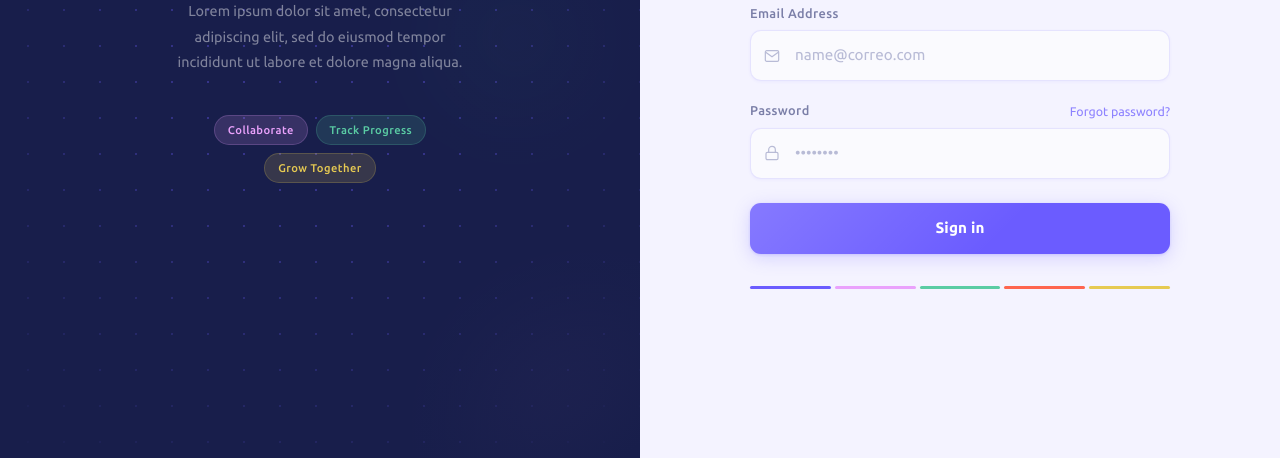
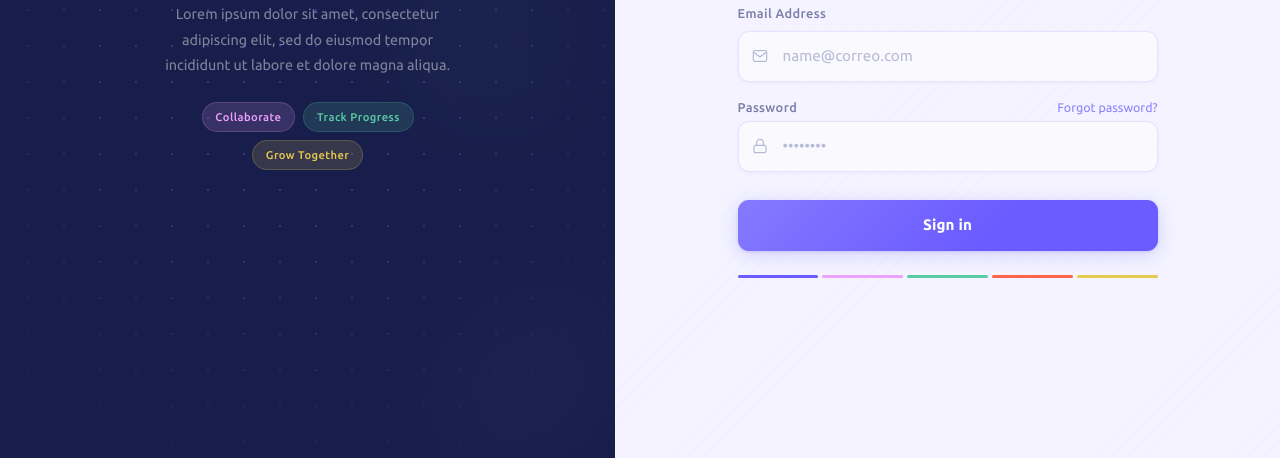
Before and after one commit to integrador-riwi/front-end, a website built with Vite: page index.html in a window 1280 px wide. Shown: the part 342-800 px from the top of the page. Built offline with nearby package versions, Linux system fonts and the light colour scheme.

Commit message:
feat: update login view and styles for Bootstrap integration

```diff
--- a/src/assets/styles/login.css
+++ b/src/assets/styles/login.css
@@ -1,7 +1,7 @@
 :root {
   --accent:       #6b5cff;
   --accent-glow:  rgba(107,92,255,0.22);
-  --accent-dim:   rgba(107,92,255,0.1);
+  --accent-dim:   rgba(107,92,255,0.10);
   --navy:         #181e4b;
   --lilac:        #eaa2fc;
   --mint:         #5acca4;
@@ -9,7 +9,6 @@
   --gold:         #e6ca52;
 
   --bg:           #f4f3ff;
-  --bg-panel:     #ffffff;
   --bg-input:     #fafafe;
   --border:       rgba(107,92,255,0.15);
 
@@ -18,43 +17,18 @@
   --text-dim:     #b8bbd6;
 
   --danger:       #fe654f;
-  --danger-dim:   rgba(254,101,79,0.1);
-}
-
-/* ── Reset scoped to login ── */
-.login-shell *,
-.login-shell *::before,
-.login-shell *::after {
-  box-sizing: border-box;
+  --danger-dim:   rgba(254,101,79,0.10);
 }
 
 body {
   background: var(--bg);
   font-family: 'Ubuntu', sans-serif;
+  color: var(--text-primary);
 }
 
-/* ── Layout ── */
-.login-shell {
-  display: flex;
-  min-height: 100vh;
-}
-
-/* ────────────────────────────
-   LEFT PANEL
-──────────────────────────── */
+/* ── Left panel ── */
 .login-left {
-  display: none;
-  width: 50%;
-  position: relative;
-  overflow: hidden;
   background: var(--navy);
-  flex-direction: column;
-  justify-content: center;
-  align-items: center;
-}
-
-@media (min-width: 768px) {
-  .login-left { display: flex; }
 }
 
 /* Animated dot grid */
@@ -65,15 +39,17 @@ body {
   background-image: radial-gradient(rgba(107,92,255,0.35) 1.5px, transparent 1.5px);
   background-size: 36px 36px;
   animation: gridShift 18s linear infinite;
+  z-index: 0;
 }
 
-/* Vignette over the grid */
+/* Vignette */
 .login-left::after {
   content: '';
   position: absolute;
   inset: 0;
   background: radial-gradient(ellipse 75% 65% at 50% 50%, transparent 25%, var(--navy) 100%);
   pointer-events: none;
+  z-index: 0;
 }
 
 @keyframes gridShift {
@@ -81,20 +57,10 @@ body {
   100% { background-position: 36px 36px; }
 }
 
-.left-content {
-  position: relative;
-  z-index: 1;
-  text-align: center;
-  padding: 3rem;
-  max-width: 400px;
-}
-
-
 .left-title {
   font-size: 2.1rem;
   font-weight: 700;
   letter-spacing: -0.02em;
-  margin-bottom: 1rem;
   background: linear-gradient(135deg, #ffffff 30%, #eaa2fc 100%);
   -webkit-background-clip: text;
   -webkit-text-fill-color: transparent;
@@ -108,14 +74,6 @@ body {
 }
 
 /* Pill tags */
-.left-tags {
-  display: flex;
-  gap: 0.5rem;
-  justify-content: center;
-  flex-wrap: wrap;
-  margin-top: 2.5rem;
-}
-
 .tag {
   font-size: 0.7rem;
   font-weight: 500;
@@ -135,37 +93,34 @@ body {
   filter: blur(60px);
   pointer-events: none;
   opacity: 0.12;
+  z-index: 0;
 }
 .blob-1 { width: 240px; height: 240px; top: -80px;  left: -80px;  background: var(--accent); }
 .blob-2 { width: 180px; height: 180px; bottom: -60px; right: -40px; background: var(--lilac); }
 .blob-3 { width: 120px; height: 120px; top: 40%;   right: 10%;   background: var(--mint); opacity: 0.08; }
 
-/* ────────────────────────────
-   RIGHT PANEL
-──────────────────────────── */
+/* ── Right panel ── */
 .login-right {
-  width: 100%;
-  display: flex;
-  align-items: center;
-  justify-content: center;
-  padding: 2.5rem 1.5rem;
   background: var(--bg);
-  position: relative;
 }
 
-@media (min-width: 768px) {
-  .login-right { width: 50%; padding: 2.5rem 3.5rem; }
+/* Diagonal stripe texture */
+.login-right::before {
+  content: '';
+  position: absolute;
+  inset: 0;
+  background-image: repeating-linear-gradient(
+    -45deg,
+    rgba(107,92,255,0.025) 0px,
+    rgba(107,92,255,0.025) 1px,
+    transparent 1px,
+    transparent 12px
+  );
+  pointer-events: none;
 }
 
-
-
-/* Form card */
+/* Form card animation */
 .form-card {
-  width: 100%;
-  max-width: 420px;
-  position: relative;
-  z-index: 1;
-  color: var(--text-primary);
   animation: fadeUp 0.55s cubic-bezier(0.22, 1, 0.36, 1) both;
 }
 
@@ -174,14 +129,8 @@ body {
   to   { opacity: 1; transform: translateY(0); }
 }
 
-
-/* Form header */
-.form-header { margin-bottom: 2.25rem; }
-
+/* Eyebrow badge */
 .form-eyebrow {
-  display: inline-flex;
-  align-items: center;
-  gap: 0.4rem;
   font-size: 0.7rem;
   font-weight: 600;
   letter-spacing: 0.14em;
@@ -190,7 +139,6 @@ body {
   background: var(--accent-dim);
   padding: 0.3rem 0.75rem;
   border-radius: 99px;
-  margin-bottom: 1rem;
 }
 
 .form-eyebrow::before {
@@ -200,6 +148,7 @@ body {
   border-radius: 50%;
   background: var(--accent);
   display: inline-block;
+  margin-right: 0.4rem;
 }
 
 .form-title {
@@ -207,13 +156,12 @@ body {
   font-weight: 700;
   letter-spacing: -0.025em;
   color: var(--navy);
-  margin-bottom: 0.4rem;
   line-height: 1.2;
 }
 
 .form-subtitle {
   font-size: 0.875rem;
-  color: var(--text-muted);
+  color: var(--text-muted) !important;
 }
 
 /* Error box */
@@ -231,18 +179,16 @@ body {
   animation: fadeUp 0.3s ease both;
 }
 
-/* Fields */
-.field { margin-bottom: 1.25rem; }
-
-.field label {
-  display: block;
+/* Field label */
+.field-label {
   font-size: 0.8rem;
   font-weight: 500;
   color: var(--text-muted);
+  letter-spacing: 0.03em;
   margin-bottom: 0.45rem;
-  letter-spacing: 0.03em;
 }
 
+/* Input wrapper (icon positioning) */
 .input-wrap { position: relative; }
 
 .input-wrap svg {
@@ -255,42 +201,34 @@ body {
   color: var(--text-dim);
   pointer-events: none;
   transition: color 0.2s;
+  z-index: 5;
 }
 
-.input-wrap input {
-  width: 100%;
-  padding: 0.82rem 1rem 0.82rem 2.75rem;
-  background: var(--bg-input);
-  border: 1.5px solid var(--border);
-  border-radius: 11px;
-  color: var(--text-primary);
-  font-family: 'Ubuntu', sans-serif;
-  font-size: 0.95rem;
-  outline: none;
-  transition: border-color 0.2s, box-shadow 0.2s, background 0.2s;
-  box-shadow: 0 1px 3px rgba(107,92,255,0.06);
+/* Custom input — overrides Bootstrap's .form-control */
+.custom-input {
+  padding: 0.82rem 1rem 0.82rem 2.75rem !important;
+  background: var(--bg-input) !important;
+  border: 1.5px solid var(--border) !important;
+  border-radius: 11px !important;
+  color: var(--text-primary) !important;
+  font-family: 'Ubuntu', sans-serif !important;
+  font-size: 0.95rem !important;
+  box-shadow: 0 1px 3px rgba(107,92,255,0.06) !important;
+  transition: border-color 0.2s, box-shadow 0.2s, background 0.2s !important;
 }
 
-.input-wrap input::placeholder { color: var(--text-dim); }
+.custom-input::placeholder { color: var(--text-dim); }
 
-.input-wrap input:focus {
-  border-color: var(--accent);
-  background: #fff;
-  box-shadow: 0 0 0 3.5px var(--accent-dim);
+.custom-input:focus {
+  border-color: var(--accent) !important;
+  background: #fff !important;
+  box-shadow: 0 0 0 3.5px var(--accent-dim) !important;
+  outline: none !important;
 }
 
 .input-wrap:focus-within svg { color: var(--accent); }
 
-
-.field-row {
-  display: flex;
-  justify-content: space-between;
-  align-items: center;
-  margin-bottom: 0.45rem;
-}
-
-.field-row label { margin-bottom: 0; }
-
+/* Forgot link */
 .forgot-link {
   font-size: 0.78rem;
   color: var(--accent);
@@ -298,26 +236,23 @@ body {
   opacity: 0.75;
   transition: opacity 0.2s;
 }
-
 .forgot-link:hover { opacity: 1; text-decoration: underline; }
 
-/* Submit button */
+/* Submit button — overrides Bootstrap's .btn */
 .btn-submit {
-  width: 100%;
-  padding: 0.88rem 1rem;
+  padding: 0.88rem 1rem !important;
   margin-top: 0.25rem;
-  background: var(--accent);
-  color: #fff;
-  font-family: 'Ubuntu', sans-serif;
-  font-size: 0.95rem;
-  font-weight: 600;
-  border: none;
-  border-radius: 11px;
-  cursor: pointer;
+  background: var(--accent) !important;
+  color: #fff !important;
+  font-family: 'Ubuntu', sans-serif !important;
+  font-size: 0.95rem !important;
+  font-weight: 600 !important;
+  border: none !important;
+  border-radius: 11px !important;
   position: relative;
   overflow: hidden;
-  transition: transform 0.15s, box-shadow 0.2s, opacity 0.2s;
-  box-shadow: 0 4px 18px var(--accent-glow), 0 1px 3px rgba(107,92,255,0.2);
+  transition: transform 0.15s, box-shadow 0.2s, opacity 0.2s !important;
+  box-shadow: 0 4px 18px var(--accent-glow), 0 1px 3px rgba(107,92,255,0.2) !important;
   letter-spacing: 0.01em;
 }
 
@@ -331,21 +266,16 @@ body {
 
 .btn-submit:hover {
   transform: translateY(-1px);
-  box-shadow: 0 8px 28px var(--accent-glow), 0 2px 6px rgba(107,92,255,0.25);
+  box-shadow: 0 8px 28px var(--accent-glow), 0 2px 6px rgba(107,92,255,0.25) !important;
 }
 
 .btn-submit:active  { transform: scale(0.985); }
 .btn-submit:disabled { opacity: 0.55; cursor: not-allowed; transform: none; }
 
 /* Palette accent bar */
-.accent-bar {
-  display: flex;
-  gap: 4px;
-  margin-top: 2rem;
-}
-
 .accent-bar span {
   height: 3px;
   border-radius: 99px;
   flex: 1;
+  display: block;
 }
--- a/src/assets/styles/navbar.css
+++ b/src/assets/styles/navbar.css
@@ -1,5 +1,3 @@
-
-
 /* ── Sidebar shell ── */
 .sidebar {
   position: fixed;
@@ -13,7 +11,7 @@
   background-color: #1c2333;
 }
 
-/* ── Logo / brand area ── */
+/* ── Logo area ── */
 .sidebar-brand {
   display: flex;
   align-items: center;
@@ -107,7 +105,7 @@
   color: #ffffff;
 }
 
-/* ── User / footer area ── */
+/* ── User area ── */
 .sidebar-footer {
   padding: 12px;
   border-top: 1px solid rgba(255, 255, 255, 0.08);
--- a/src/views/LoginView.js
+++ b/src/views/LoginView.js
@@ -15,19 +15,20 @@ export default class LoginView {
   render() {
     const app = document.getElementById("app");
     app.innerHTML = `
-      <main class="login-shell">
+      <main class="login-shell d-flex min-vh-100">
 
-        <section class="login-left">
+        <!-- LEFT PANEL -->
+        <section class="login-left d-none d-md-flex flex-column justify-content-center align-items-center position-relative overflow-hidden w-100">
           <div class="blob blob-1"></div>
           <div class="blob blob-2"></div>
           <div class="blob blob-3"></div>
-          <div class="left-content">
-            <h1 class="left-title">TeamUp</h1>
+          <div class="left-content text-center px-5 position-relative z-1" style="max-width:400px">
+            <h1 class="left-title mb-3">TeamUp</h1>
             <p class="left-desc">
               Lorem ipsum dolor sit amet, consectetur adipiscing elit,
               sed do eiusmod tempor incididunt ut labore et dolore magna aliqua.
             </p>
-            <div class="left-tags">
+            <div class="left-tags d-flex flex-wrap justify-content-center gap-2 mt-4">
               <span class="tag tag-lilac">Collaborate</span>
               <span class="tag tag-mint">Track Progress</span>
               <span class="tag tag-gold">Grow Together</span>
@@ -35,52 +36,56 @@ export default class LoginView {
           </div>
         </section>
 
-        <section class="login-right">
-          <div class="form-card">
+        <!-- RIGHT PANEL -->
+        <section class="login-right d-flex align-items-center justify-content-center w-100 w-md-50 px-3 px-md-5 position-relative">
+          <div class="form-card w-100 position-relative z-1" style="max-width:420px">
 
-            <header class="form-header">
-              <p class="form-eyebrow">Welcome back</p>
-              <h2 class="form-title">Sign in to your<br/>account</h2>
-              <p class="form-subtitle">Enter your credentials to continue.</p>
+            <header class="form-header mb-4">
+              <p class="form-eyebrow d-inline-flex align-items-center gap-2 mb-3">Welcome back</p>
+              <h2 class="form-title mb-1">Sign in to your<br/>account</h2>
+              <p class="form-subtitle text-muted">Enter your credentials to continue.</p>
             </header>
 
             ${renderErrorBox(this.error)}
 
             <form id="loginForm">
-              <div class="field">
-                <label for="email">Email Address</label>
+              <!-- Email -->
+              <div class="mb-3">
+                <label for="email" class="form-label field-label">Email Address</label>
                 <div class="input-wrap">
-                  <input id="email" type="email" placeholder="name@correo.com"
-                         autocomplete="email" required value="${this.email}" />
-                  <svg viewBox="0 0 24 24" fill="none" stroke="currentColor" stroke-width="1.8">
+                  <input id="email" type="email" class="form-control custom-input"
+                         placeholder="name@correo.com" autocomplete="email"
+                         required value="${this.email}" />
+                  <svg viewBox="0 0 24 24" fill="none" stroke="currentColor" stroke-width="1.8" aria-hidden="true">
                     <path d="M4 4h16c1.1 0 2 .9 2 2v12c0 1.1-.9 2-2 2H4c-1.1 0-2-.9-2-2V6c0-1.1.9-2 2-2z"/>
                     <polyline points="22,6 12,13 2,6"/>
                   </svg>
                 </div>
               </div>
 
-              <div class="field">
-                <div class="field-row">
-                  <label for="password">Password</label>
+              <!-- Password -->
+              <div class="mb-4">
+                <div class="d-flex justify-content-between align-items-center mb-1">
+                  <label for="password" class="form-label field-label mb-0">Password</label>
                   <a href="#" class="forgot-link">Forgot password?</a>
                 </div>
                 <div class="input-wrap">
-                  <input id="password" type="password" placeholder="••••••••"
-                         autocomplete="current-password" required />
-                  <svg viewBox="0 0 24 24" fill="none" stroke="currentColor" stroke-width="1.8">
+                  <input id="password" type="password" class="form-control custom-input"
+                         placeholder="••••••••" autocomplete="current-password" required />
+                  <svg viewBox="0 0 24 24" fill="none" stroke="currentColor" stroke-width="1.8" aria-hidden="true">
                     <rect x="3" y="11" width="18" height="11" rx="2" ry="2"/>
                     <path d="M7 11V7a5 5 0 0 1 10 0v4"/>
                   </svg>
                 </div>
               </div>
 
-              <button type="submit" class="btn-submit" id="submitBtn"
+              <button type="submit" class="btn btn-submit w-100" id="submitBtn"
                       ${this.loading ? "disabled" : ""}>
                 ${this.loading ? "Signing in..." : "Sign in"}
               </button>
             </form>
 
-            <div class="accent-bar">
+            <div class="accent-bar d-flex gap-1 mt-4">
               <span style="background:#6b5cff;"></span>
               <span style="background:#eaa2fc;"></span>
               <span style="background:#5acca4;"></span>
```
Also changed, not shown: index.html (+1 -1 lines).
